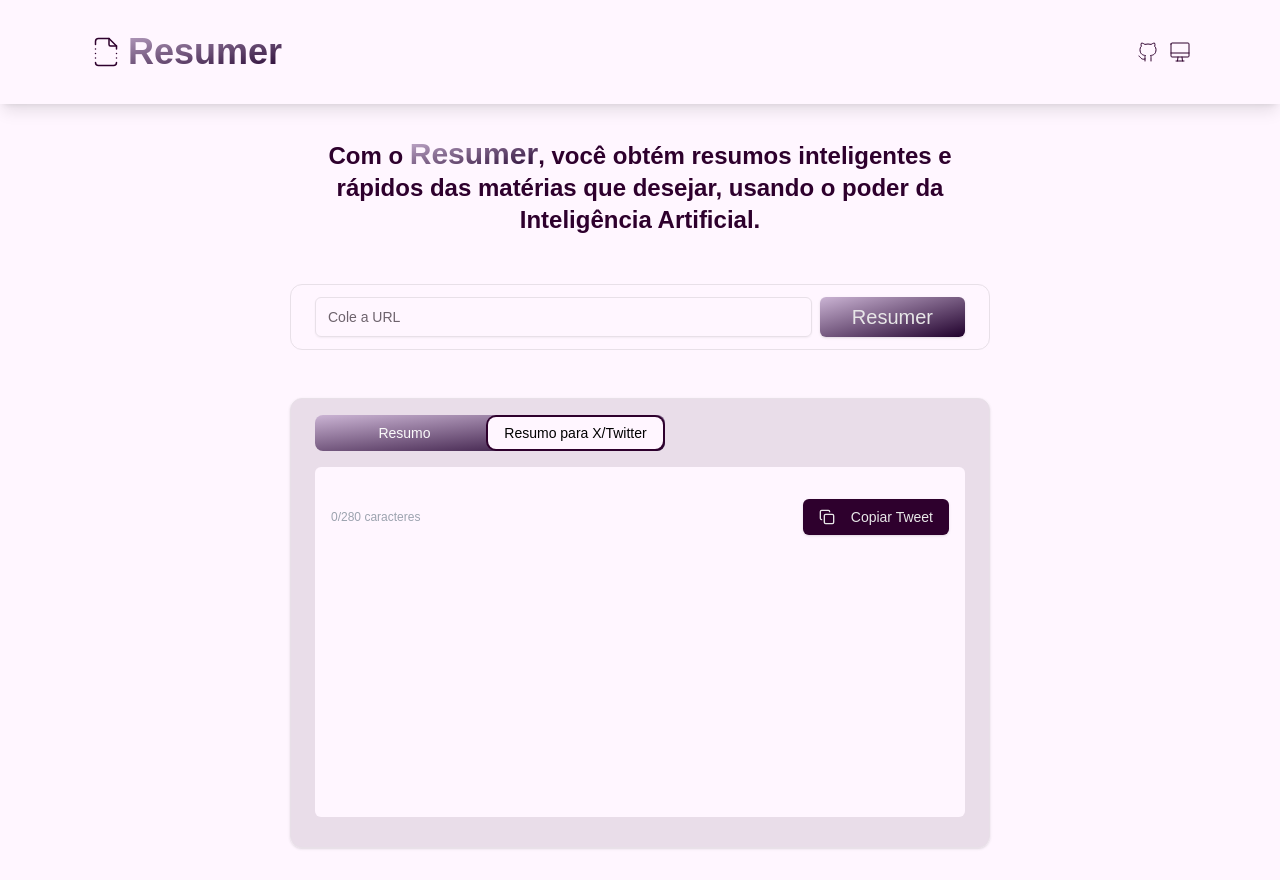
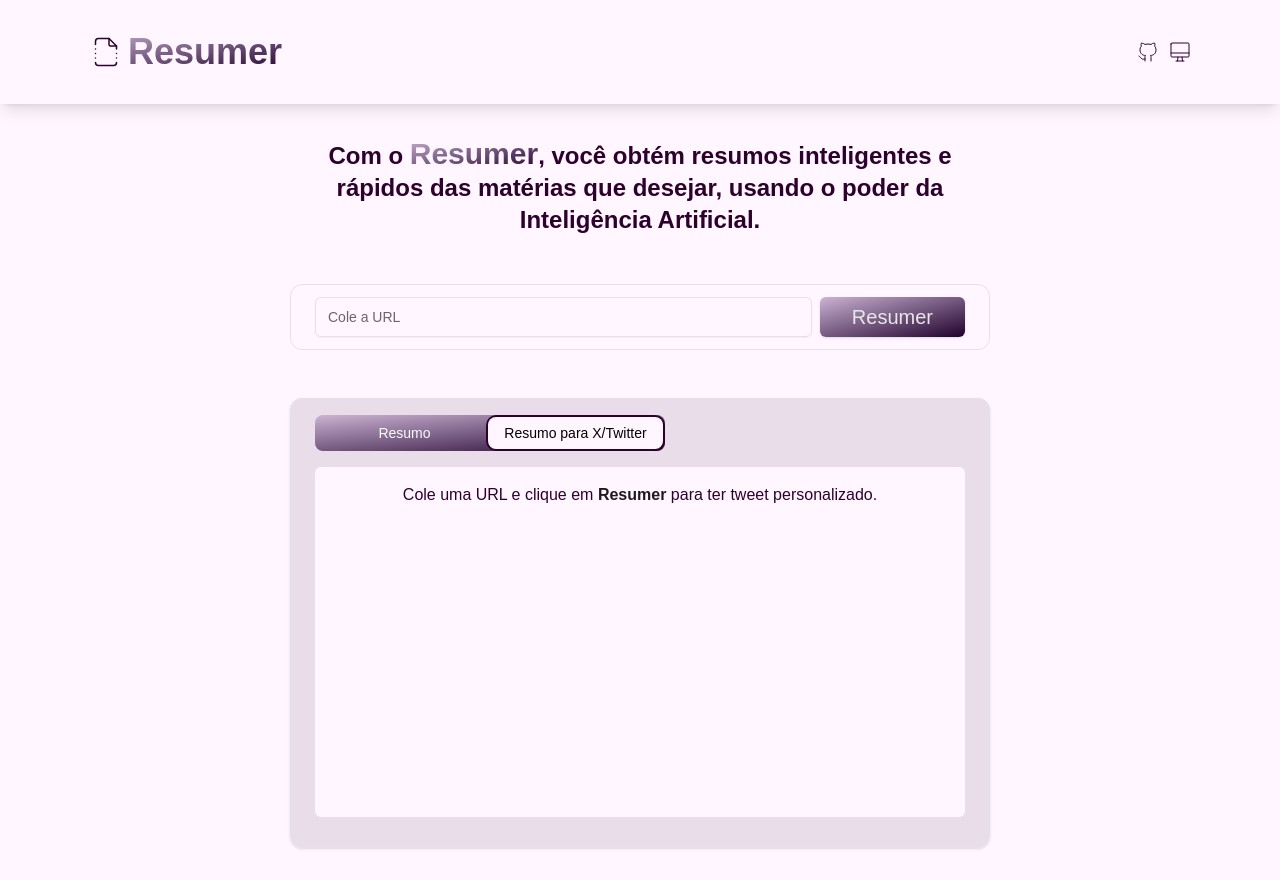
Before and after one commit to willyancr/resumer, a Next.js app: page / in a window 1280 px wide. Both pictures are taken after a click on the tab "Resumo para X/Twitter". Built offline with nearby package versions, Linux system fonts and the light colour scheme; a web font is replaced by a local one.

Commit message:
update summary-and-share.tsx

```diff
--- a/src/app/components/summary-and-share.tsx
+++ b/src/app/components/summary-and-share.tsx
@@ -74,7 +74,7 @@
               <p className="text-center text-primary">
                 Cole uma URL e clique em{" "}
                 <strong className="text-secondary-foreground">Resumer</strong>{" "}
-                para ver o resumo aqui.
+                para ver o resumo.
               </p>
             )}
           </TabsContent>
@@ -82,8 +82,11 @@
             value="twitter"
             className="mt-4 h-[350px] rounded-md bg-background p-4"
           >
+            {article.summaryTwitter ? (
               <div className="space-y-4">
-              <p className="text-sm text-gray-600">{article.summaryTwitter}</p>
+                <p className="text-sm text-gray-600">
+                  {article.summaryTwitter}
+                </p>
                 <div className="flex items-center justify-between">
                   <span className="text-xs text-gray-400">
                     {article.summaryTwitter.length}/280 caracteres
@@ -97,6 +100,13 @@
                   </Button>
                 </div>
               </div>
+            ) : (
+              <p className="text-center text-primary">
+                Cole uma URL e clique em{" "}
+                <strong className="text-secondary-foreground">Resumer</strong>{" "}
+                para ter tweet personalizado.
+              </p>
+            )}
           </TabsContent>
         </Tabs>
       </CardContent>
```
Lines whose indentation alone changed are shown as unchanged.
